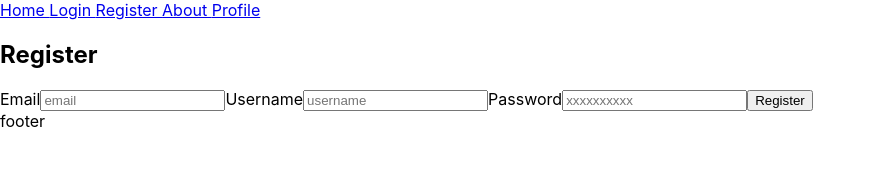
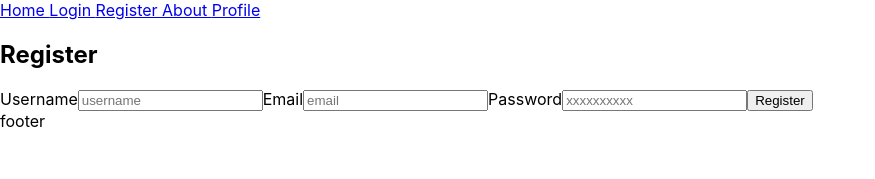
Before and after one commit to FedBio01/sms-campaigns-frontend, a React (Create React App) app: page /register in a window 1280 px wide. Shown: the top 179 px of the page, without its empty margins (0-875 px from the left). Built offline with nearby package versions, Linux system fonts and the light colour scheme.

Commit message:
register funzionante ma senza grafica

```diff
--- a/src/App.js
+++ b/src/App.js
@@ -1,6 +1,6 @@
 import './App.css';
 import {BrowserRouter as Router, Routes, Route, Link } from 'react-router-dom'
-import React, {useState} from "react";
+//import React, {useState} from "react";
 import Home from './Pages/Home';
 import Login from './Pages/Login';
 import ErrorPage from './Pages/ErrorPage';
@@ -9,7 +9,13 @@ import Profile from './Pages/Profile';
 import Register from './Pages/Register';
 
 function App() {
-  return <Router>
+
+
+  /*if(!token) {
+    return <Login />
+  }*/
+  //else{
+    return <Router>
     <nav>
       <Link to="/"> Home </Link>
       <Link to="/login"> Login </Link>
@@ -30,7 +36,6 @@ function App() {
     </div>
   </Router>;
 
-
-}
+  }
 
 export default App;
--- a/src/Pages/Login.js
+++ b/src/Pages/Login.js
@@ -2,7 +2,7 @@ import React, {useState} from "react";
 import swal from 'sweetalert'
 
 async function loginUser(credentials) {
-    return fetch('http://localhost:4000/api/signin', {
+    return fetch('http://10.200.200.6:4000/api/signin', {
       method: 'POST',
       headers: {
         'Content-Type': 'application/json'
--- a/src/Pages/Register.js
+++ b/src/Pages/Register.js
@@ -1,23 +1,43 @@
 import React, {useState} from "react";
+import swal from 'sweetalert';
+
 const Register = (props) => {
-    const [username, setUsername] = useState ('');
-    const [password, setPassword] = useState ('');
-    const [email, setName] = useState('')
 
-    const handleSubmit = (e) => {
-        e.preventDefault();
-        console.log(username);
+    const [username, setUsername] = useState ();
+    const [password, setPassword] = useState ();
+    const [email, setEmail] = useState ();
+    let credentials = { username, email, password};
+
+    const handleSubmit = async e => {
+      e.preventDefault();
+      fetch('http://localhost:4000/api/signup', {
+        method: 'POST',
+        headers: {
+         'Content-Type': 'application/json'
+         },
+        body: JSON.stringify(credentials)
+      })
+      .then((data) => data.json())
+      .then((data)=>{
+        if(data.status != null && data.status!==200)
+          alert("fail due to " + data.message);
+        else alert(data.text);
+      })
+      .catch((error) => {
+       alert("Registration failed due to: " + error.message);
+      });
     }
+
     return (
         <div className="auth-form-container">
             <h2>Register</h2>
         <form className="register-form" onSubmit={handleSubmit}>
-            <label htmlFor="name">Email</label>
-            <input vale ={email} type="email" placeholder="email" id="email" name="email" />
-            <label htmlFor="username">Username</label>
-            <input vale ={username} type="username" placeholder="username" id="username" name="username" />
+        <label htmlFor="username">Username</label>
+            <input vale ={username} type="username" autoComplete="username" placeholder="username" id="username" name="username"  onChange={e => setUsername(e.target.value)} />
+            <label htmlFor="email">Email</label>
+            <input vale ={email} type="email" autoComplete="email" placeholder="email" id="email" name="email"  onChange={e => setEmail(e.target.value)} />
             <label htmlFor="password">Password</label>
-            <input vale ={password} type="password" placeholder="xxxxxxxxxx" id="password" name="password" />
+            <input vale ={password} type="password" placeholder="xxxxxxxxxx" id="password" name="password"  onChange={e => setPassword(e.target.value)} />
             <button type="submit">Register</button>
         </form>
         </div>
```
